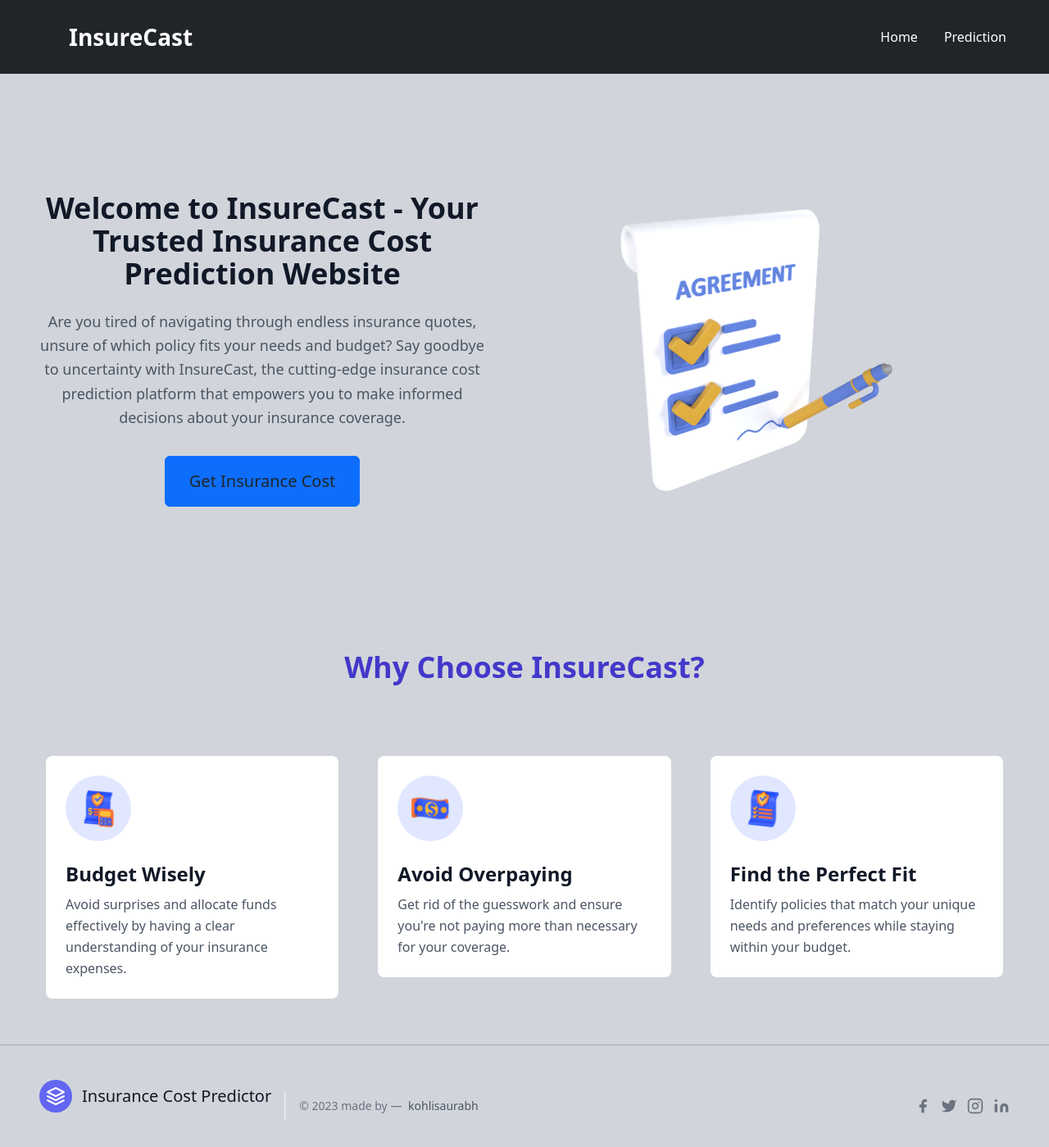
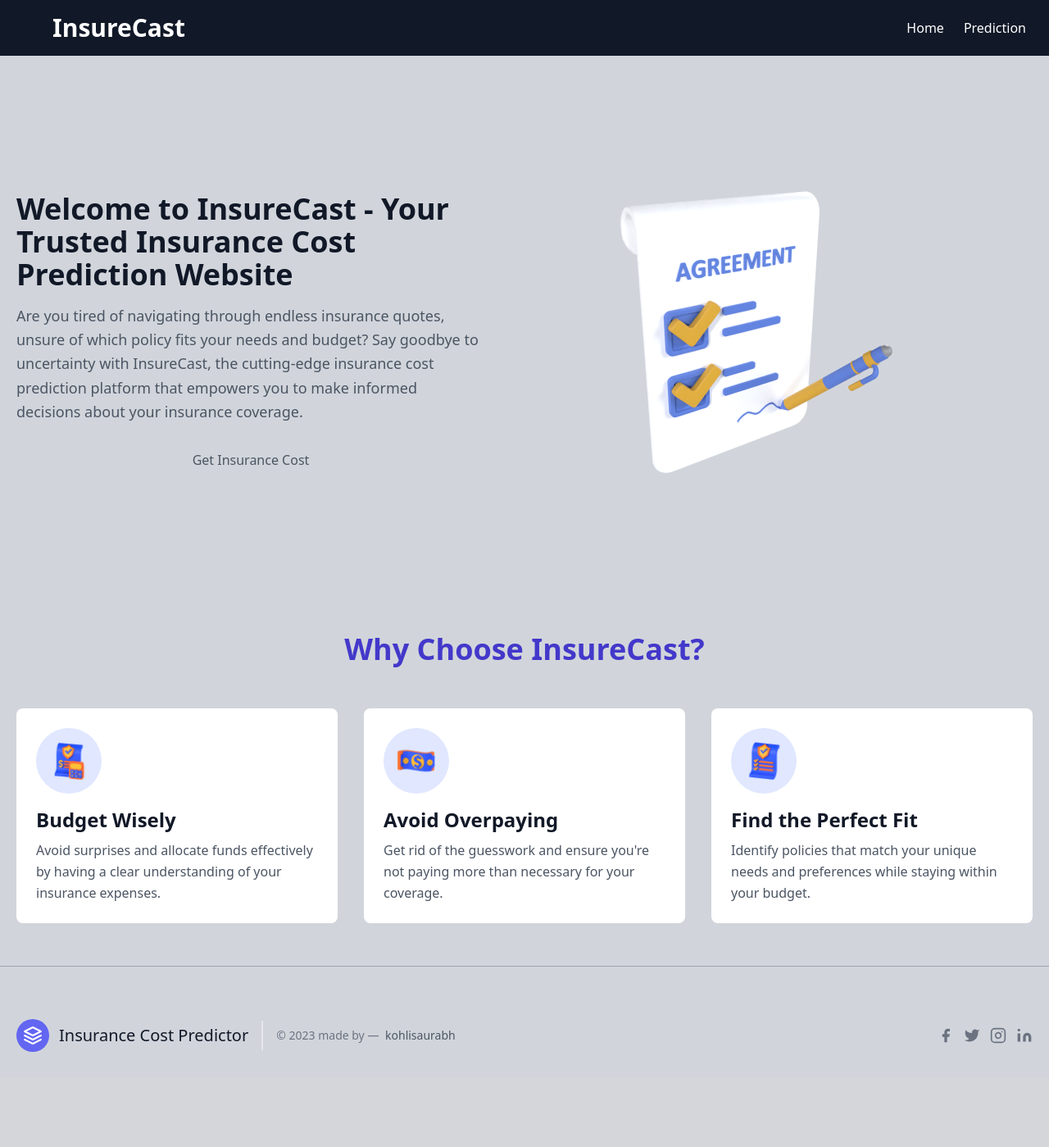
Before and after one commit to kohlisaurabhsagar/insurancePremium-regression-django, a Django app: page / in a window 1280 px wide. Shown: the whole page at 82% size. After the commit the page ends 1283 px from the top, so only its background shows below. Run offline with Django 4.2, Linux system fonts and the light colour scheme; parts of the project's set-up code (start-up, migrations or seed data) failed here and were passed over; some libraries are stand-ins or nearby versions.

Commit message:
Update base.html

```diff
--- a/insurance/templates/base.html
+++ b/insurance/templates/base.html
@@ -3,53 +3,51 @@
   <head>
     <meta charset="utf-8">
     <meta name="viewport" content="width=device-width, initial-scale=1">
-    <title>{% block  title %}  {% endblock %}</title>
-    <link href="https://cdn.jsdelivr.net/npm/bootstrap@5.3.0/dist/css/bootstrap.min.css" rel="stylesheet" integrity="sha384-9ndCyUaIbzAi2FUVXJi0CjmCapSmO7SnpJef0486qhLnuZ2cdeRhO02iuK6FUUVM" crossorigin="anonymous">
+    <title>{% block title %} {% endblock %}</title>
     <script src="https://cdn.tailwindcss.com"></script>
 </head>
-  <body class = "bg-gray-300">
-    <header class="p-4 bg-dark">
-        <div class="container">
-            <div class="d-flex flex-wrap align-items-center justify-content-between">
-                <a href="/" class="d-flex align-items-center mb-2 mb-lg-0 text-white text-decoration-none fs-3">
-                    <svg class="bi me-2" width="40" height="32" role="img" aria-label="Bootstrap">
+  <body class="bg-gray-300">
+    <header class="p-4 bg-gray-900">
+        <div class="container mx-auto">
+            <div class="flex flex-wrap items-center justify-between">
+                <a href="/" class="flex items-center mb-2 lg:mb-0 text-white text-decoration-none text-3xl">
+                    <svg class="mr-2" width="40" height="32" role="img" aria-label="Bootstrap">
                         <use xlink:href="#bootstrap"></use>
                     </svg>
-                    <span class="fw-bold">InsureCast</span>
+                    <span class="font-bold">InsureCast</span>
                 </a>
 
-                <ul class="nav d-flex flex-column flex-lg-row mb-2 justify-content-center mb-md-0">
+                <ul class="nav flex flex-col lg:flex-row mb-2 justify-center md:mb-0">
                     <li class="nav-item">
-                        <a href="/" class="nav-link px-3 text-white">Home</a>
+                        <a href="/" class="px-3 text-white">Home</a>
                     </li>
                     <li class="nav-item">
-                        <a href="/prediction" class="nav-link px-3 text-white">Prediction</a>
+                        <a href="/prediction" class="px-3 text-white">Prediction</a>
                     </li>
                 </ul>
             </div>
         </div>
     </header>
 
+    {% block body %} {% endblock %}
 
-
-     {% block body %} {% endblock %}
-
-
-      <hr>
-      <footer class="text-gray-600 body-font">
-        <div class="container px-5 py-8 mx-auto flex items-center sm:flex-row flex-col">
+    <hr class="border-gray-400 my-8">
+    <footer class="text-gray-600 body-font">
+        <div class="container mx-auto px-5 py-8 flex items-center flex-col sm:flex-row">
             <a href="/" class="flex title-font font-medium items-center md:justify-start justify-center text-gray-900">
                 <svg xmlns="http://www.w3.org/2000/svg" fill="none" stroke="currentColor" stroke-linecap="round" stroke-linejoin="round" stroke-width="2" class="w-10 h-10 text-white p-2 bg-indigo-500 rounded-full" viewBox="0 0 24 24">
                     <path d="M12 2L2 7l10 5 10-5-10-5zM2 17l10 5 10-5M2 12l10 5 10-5"></path>
                 </svg>
                 <span class="ml-3 text-xl">Insurance Cost Predictor</span>
             </a>
-            <p class="text-sm text-gray-500 sm:ml-4 sm:pl-4 sm:border-l-2 sm:border-gray-200 sm:py-2 sm:mt-0 mt-4">© 2023 made by —
+            <p class="text-sm text-gray-500 sm:ml-4 sm:pl-4 sm:border-l-2 sm:border-gray-200 sm:py-2 sm:mt-0 mt-4">
+                © 2023 made by —
                 <a href="#" class="text-gray-600 ml-1" rel="noopener noreferrer" target="_blank">kohlisaurabh</a>
             </p>
             <span class="inline-flex sm:ml-auto sm:mt-0 mt-4 justify-center sm:justify-start">
                 <a href="https://github.com/yourusername" class="text-gray-500">
-                    <svg fill="currentColor" stroke-linecap="round" stroke-linejoin="round" stroke-width="2" class="w-5 h-5" viewBox="0 0 24 24">
+                    <svg fill="currentColor" stroke-linecap="round"
+                    stroke-linejoin="round" stroke-width="2" class="w-5 h-5" viewBox="0 0 24 24">
                         <path d="M18 2h-3a5 5 0 00-5 5v3H7v4h3v8h4v-8h3l1-4h-4V7a1 1 0 011-1h3z"></path>
                     </svg>
                 </a>
@@ -73,7 +71,5 @@
             </span>
         </div>
     </footer>
-
-    <script src="https://cdn.jsdelivr.net/npm/bootstrap@5.3.0/dist/js/bootstrap.bundle.min.js" integrity="sha384-geWF76RCwLtnZ8qwWowPQNguL3RmwHVBC9FhGdlKrxdiJJigb/j/68SIy3Te4Bkz" crossorigin="anonymous"></script>
   </body>
 </html>
```
